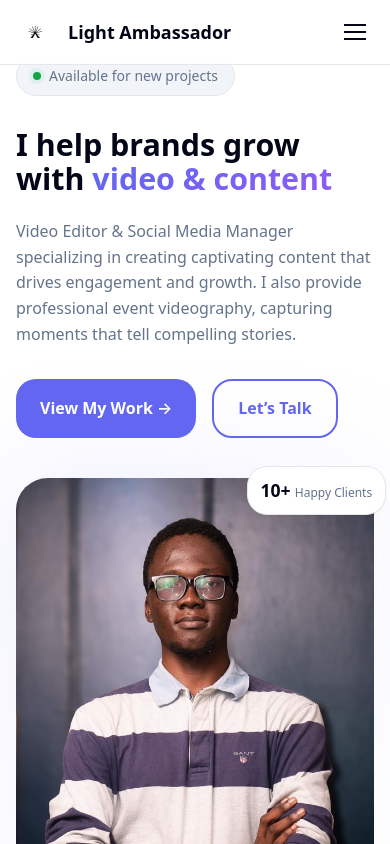
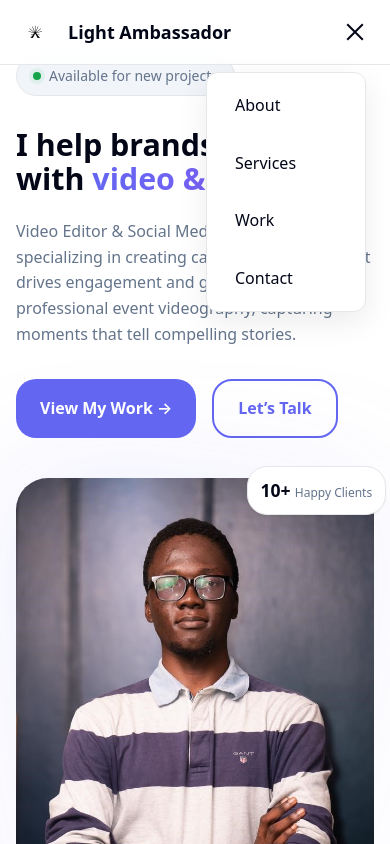
Before and after one commit to Richie07-hub/lightambasador, a plain HTML site: page index.html in a window 390 px wide. Both pictures are taken after a click on the button "Toggle navigation". Shown: the top 844 px of the page. Drawn offline with Linux system fonts and the light colour scheme.

Commit message:
Fix HTML formatting and add navigation script

```diff
--- a/index.html
+++ b/index.html
@@ -130,6 +130,9 @@
         <span>Instagram</span>
       </div>
 
+
+
+
     <div class="portfolio-card animate-fade-up delay-200">
   <a href="https://www.instagram.com/reel/DSpkfojiC7R/?igsh=MWh5cTh0MmxueXNoaw==" target="_blank">
     <img
@@ -244,5 +247,26 @@
   <p>© 2026 Richietech. All rights reserved.</p>
 </footer>
 
+<script>
+  (function() {
+    const navToggle = document.querySelector('.nav-toggle');
+    const navLinks = document.getElementById('navLinks');
+    if (navToggle && navLinks) {
+      navToggle.addEventListener('click', function () {
+        const expanded = navToggle.getAttribute('aria-expanded') === 'true';
+        navToggle.setAttribute('aria-expanded', String(!expanded));
+        navLinks.classList.toggle('open');
+      });
+      // Close menu when clicking outside
+      document.addEventListener('click', function (e) {
+        if (!navToggle.contains(e.target) && !navLinks.contains(e.target)) {
+          navLinks.classList.remove('open');
+          navToggle.setAttribute('aria-expanded', 'false');
+        }
+      });
+    }
+  })();
+</script>
+
 </body>
 </html>
```
